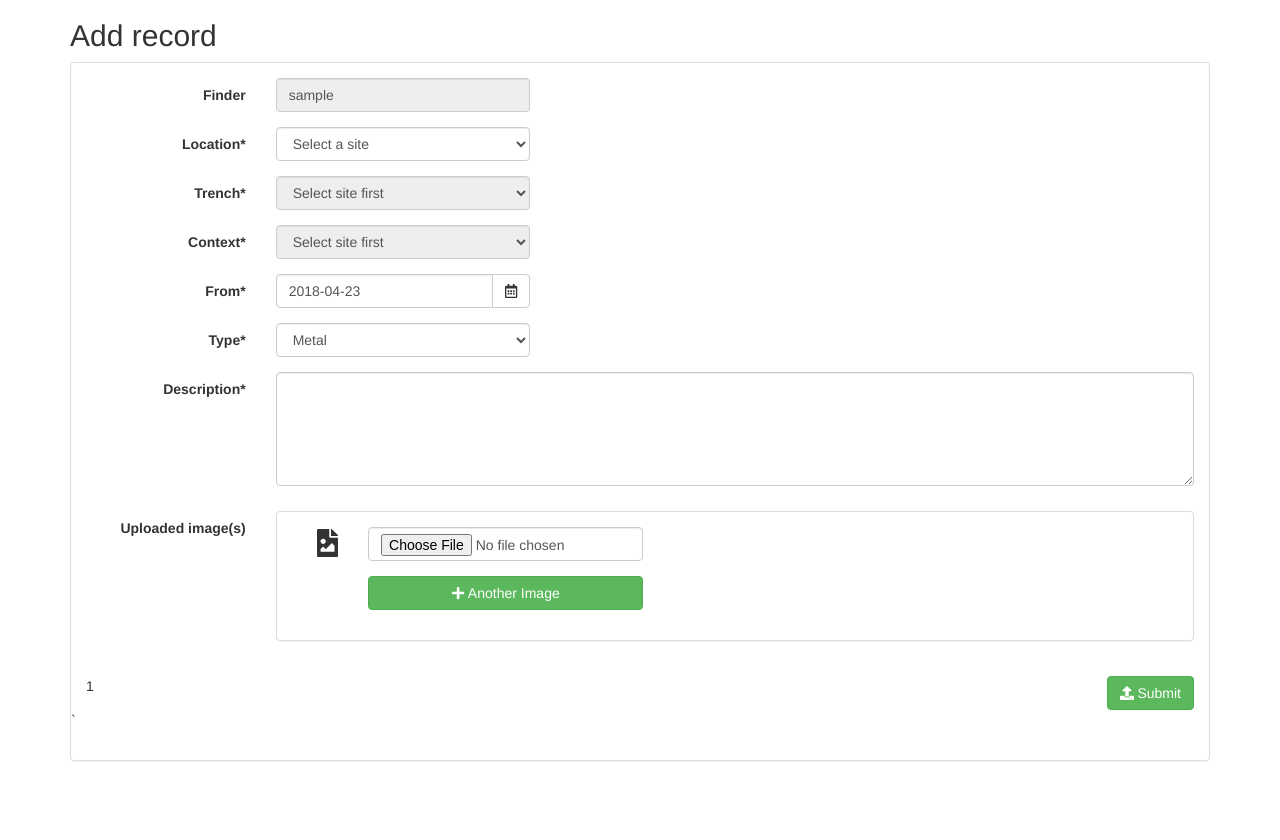
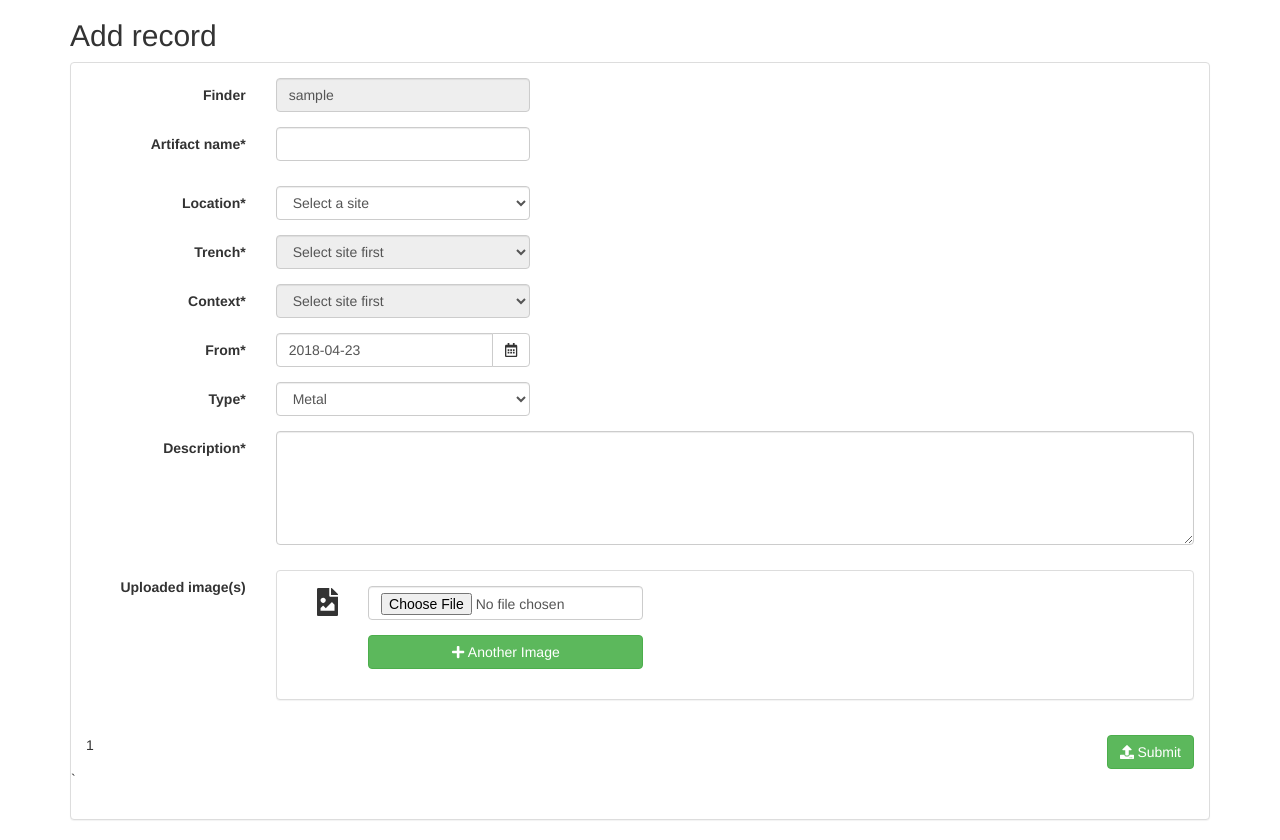
Before and after one commit to Inthuch95/IS5108-DigData, a PHP site: page /add_record.php in a window 1280 px wide. Shown: the part 51-891 px from the top of the page. Before the commit the page ends 812 px from the top, so only its background shows below. Run offline with PHP 8.4, Linux system fonts and the light colour scheme; the visitor is signed in with stand-in values (Sample User, id 1); data that the repository does not hold is empty; some libraries are stand-ins or nearby versions.

Commit message:
add name

```diff
--- a/PHP/addRecord.php
+++ b/PHP/addRecord.php
@@ -1,6 +1,7 @@
 <?php
 session_start();
 $userID=$_POST["user"];
+$name = $_POST["name"];
 $site=$_POST["site"];
 $trench=$_POST["trench"];
 $contextID=$_POST["contextID"];
@@ -24,8 +25,8 @@ else
 {
   mysqli_select_db($connect,$db) or die("Can't select Database");
   //SELECT *,Finds.Description AS 'FDESC',cr.Description AS 'CRDESC' FROM Finds INNER JOIN Context_Records cr ON Finds.ContextID = cr.ContextID INNER JOIN Site s ON s.SiteCode = cr.SiteCode ORDER BY `Date` DESC
-  $sql ="INSERT INTO $tb (`FindID`,`UserID`, `ContextID`, `Description`,`Type`,`Date`)
-  VALUES (NULL, '".$userID."', '".$contextID."', '".$description."', '".$type."', '".$date."');";
+  $sql ="INSERT INTO $tb (`FindID`,`UserID`, `ContextID`, `Description`,`Type`,`Date`,`Name`)
+  VALUES (NULL, '".$userID."', '".$contextID."', '".$description."', '".$type."', '".$date."', '".$name."');";
   mysqli_query($connect,$sql);
 
   $sql = "SELECT MAX(FindID) AS maxFindID FROM Finds";
--- a/add_record.php
+++ b/add_record.php
@@ -146,6 +146,15 @@ if (!$connect) {
                             </div>
                         </div>
                         <div class="form-group has-feedback">
+                            <label class="control-label col-sm-2" for="finder">Artifact name*</label>
+                            <div class="col-sm-3">
+                              <input class="form-control" name="name" required>
+                              <span class="glyphicon form-control-feedback" aria-hidden="true"></span>
+                              <div class="help-block with-errors"></div>
+                            </div>
+                        </div>
+
+                        <div class="form-group has-feedback">
                             <label class="control-label col-sm-2" for="location">Location*</label>
                             <div class="col-sm-3">
                                 <select class="form-control" id="location" placeholder="Select location" name="site"
```
